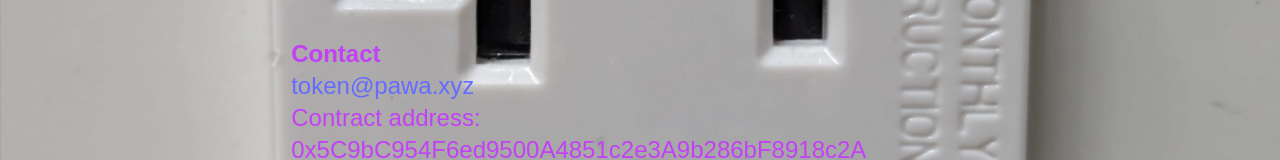
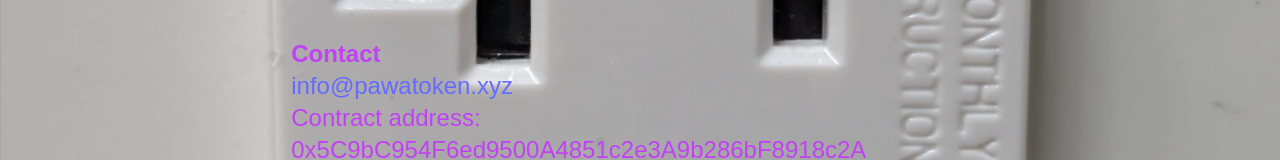
Before and after one commit to MatiasLLL/PAWA-website, a React (Vite) app: page / in a window 1280 px wide. Shown: the part 514-674 px from the top of the page. Built offline with nearby package versions, Linux system fonts and the light colour scheme.

Commit message:
modif mail

```diff
--- a/src/PAWA.tsx
+++ b/src/PAWA.tsx
@@ -24,8 +24,8 @@ function Pawa() {
       <footer className="flex flex-col md:w-4/5 pt-8 mt-8 mb-1 xs:w-full">
         <div className="flex flex-col justify-around items-start w-full pt-2 mt-3">
           <h2 className="font-bold pt-1">Contact</h2>
-          <a href="mailto:space@dolphin.xyz" >
-            token@pawa.xyz
+          <a href="mailto:info@pawatoken.xyz" >
+            info@pawatoken.xyz
           </a>
           <p className="sm:text-xl text-sm md:text-2xl">
             Contract address:<br/>
```
